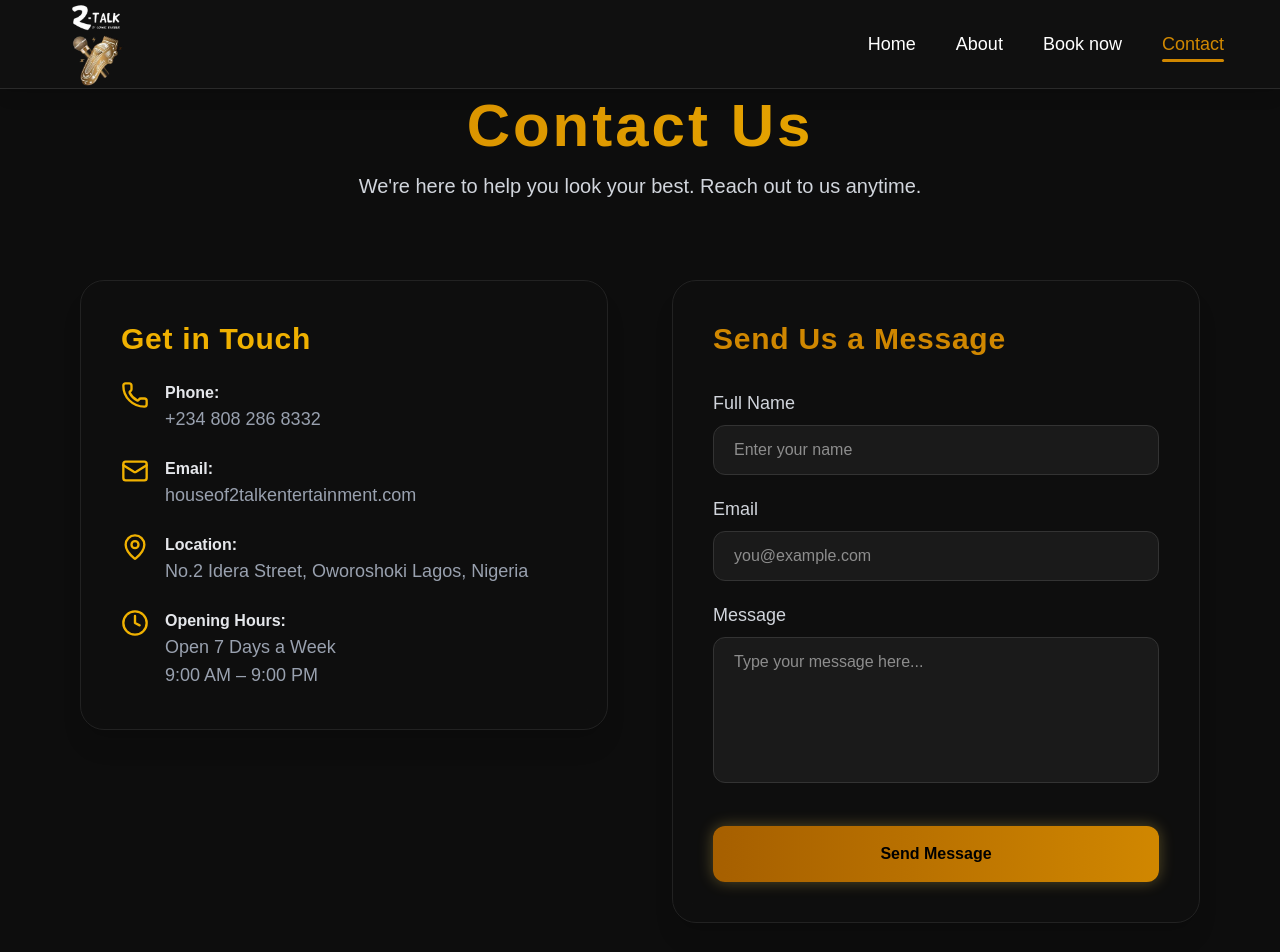
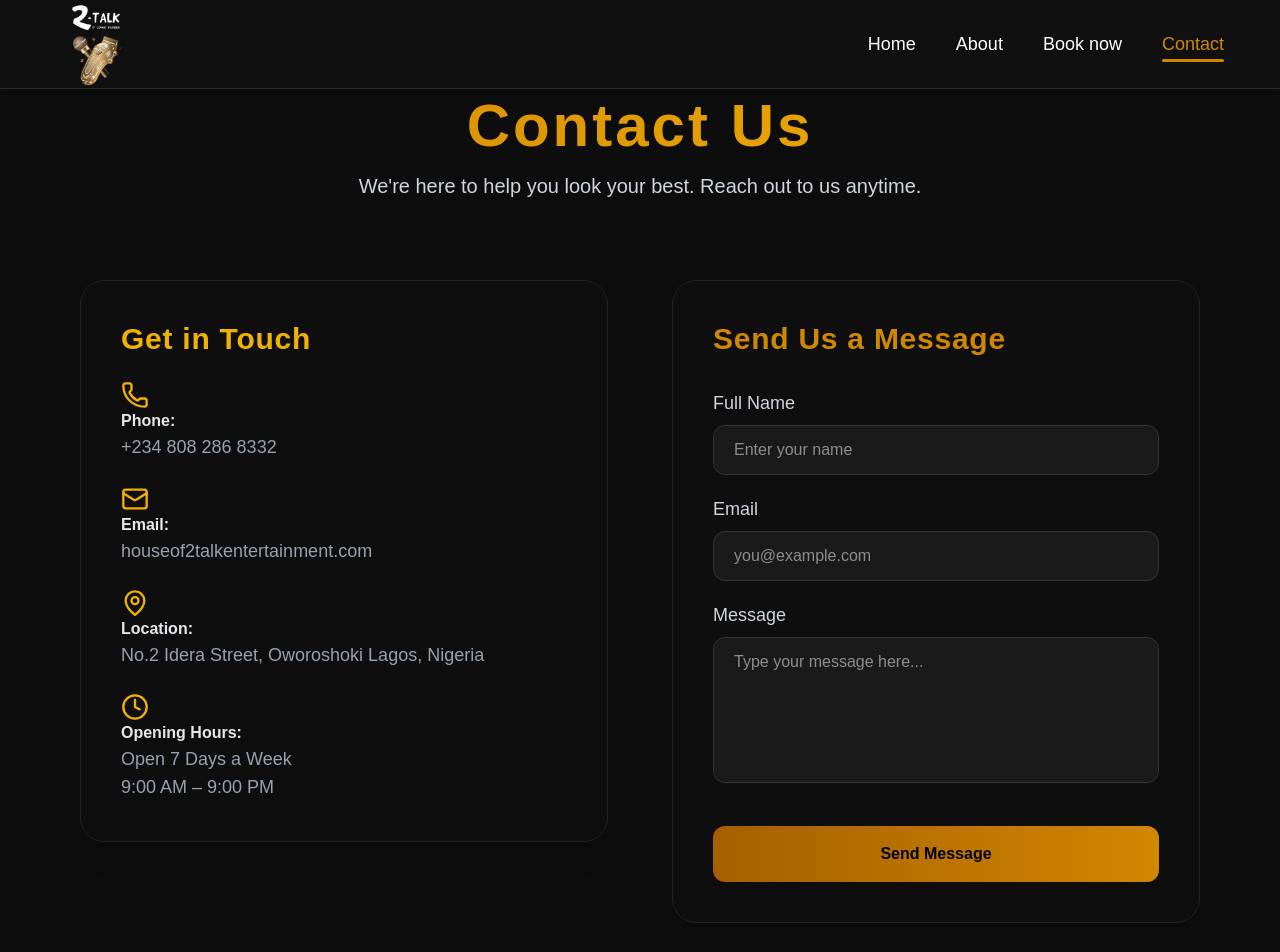
Before and after one commit to King-web-cell-05/2talk, a Next.js app: page /contact in a window 1280 px wide. Shown: the top 952 px of the page. Built offline with nearby package versions, Linux system fonts and the light colour scheme.

Commit message:
Changed icon styling in contact page

```diff
--- a/components/contact.tsx
+++ b/components/contact.tsx
@@ -44,7 +44,7 @@ export default function Contact() {
 
             <div className="space-y-6">
               {/* Phone */}
-              <div className="flex items-start gap-4">
+              <div className=" gap-4">
                 <Phone className="text-yellow-500 w-7 h-7" />
                 <div>
                   <p className="font-semibold text-gray-200">Phone:</p>
@@ -53,8 +53,8 @@ export default function Contact() {
               </div>
 
               {/* Email */}
-              <div className="flex items-start gap-4">
-                <Mail className="text-yellow-500 w-7 h-7" />
+              <div className=" gap-4">
+                <Mail className="text-yellow-500 w-7 h-7 mt-5" />
                 <div>
                   <p className="font-semibold text-gray-200">Email:</p>
                   <p className="text-gray-400 text-lg">
@@ -65,7 +65,7 @@ export default function Contact() {
               </div>
 
               {/* Location */}
-              <div className="flex items-start gap-4">
+              <div className=" gap-4">
                 <MapPin className="text-yellow-500 w-7 h-7" />
                 <div>
                   <p className="font-semibold text-gray-200">Location:</p>
@@ -76,7 +76,7 @@ export default function Contact() {
               </div>
 
               {/* Business Hours */}
-              <div className="flex items-start gap-4">
+              <div className=" gap-4">
                 <Clock className="text-yellow-500 w-7 h-7" />
                 <div>
                   <p className="font-semibold text-gray-200">Opening Hours:</p>
@@ -140,8 +140,7 @@ export default function Contact() {
                 w-full mt-4 py-4 rounded-xl font-semibold text-black
                 bg-gradient-to-r from-yellow-700 to-yellow-600
                 hover:from-yellow-600 hover:to-yellow-500
-                transition-all duration-300 shadow-[0_0_15px_rgba(255,220,90,0.3)]
-                hover:shadow-[0_0_25px_rgba(255,220,90,0.5)]
+                transition-all
               "
             >
               Send Message
```
Also changed, not shown: public/haircut-img.jpg (deleted).
